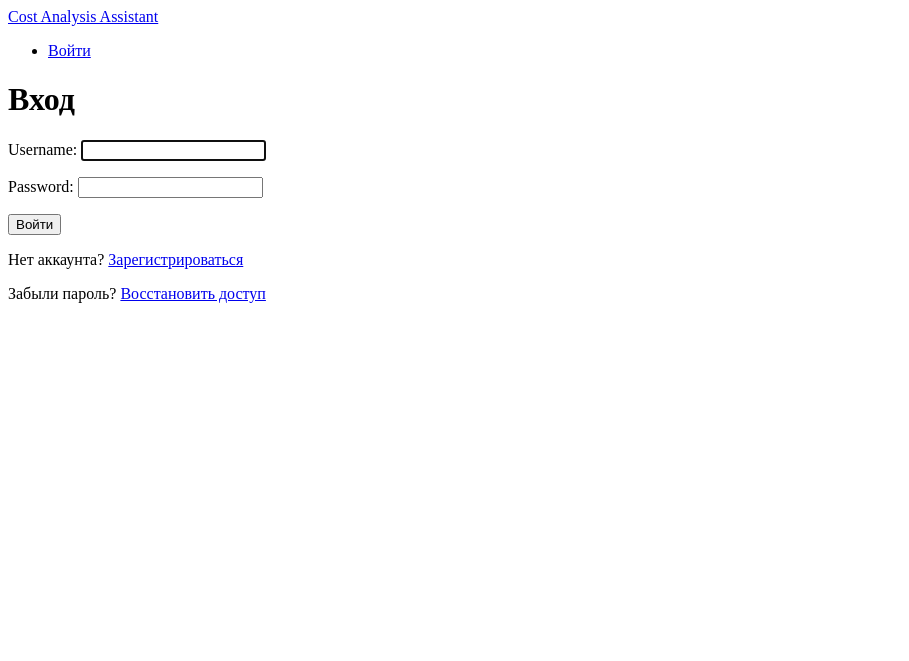
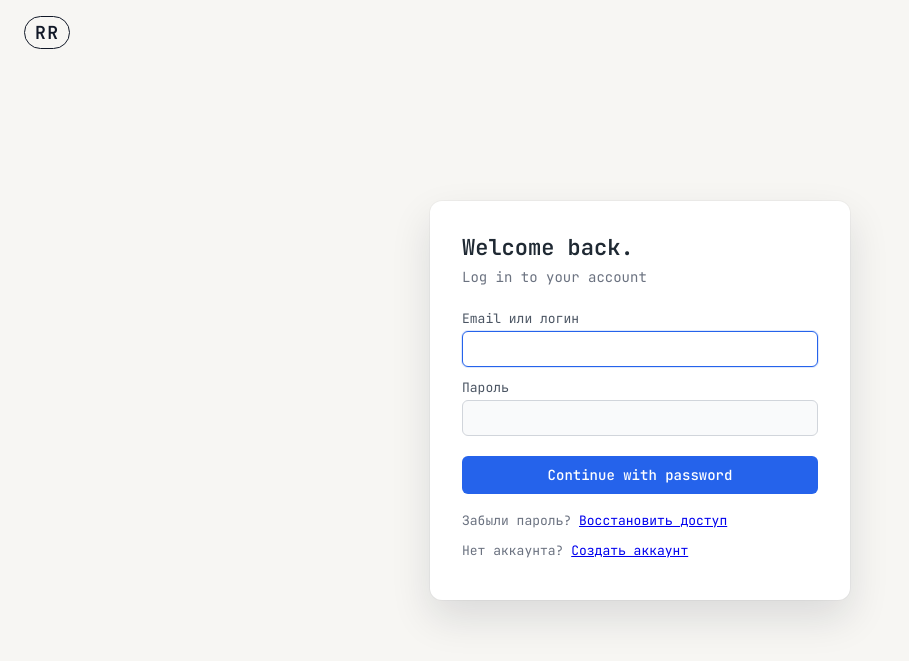
Before and after one commit to rrshafikov/cost-analysis-assistant, a Django app: page /login/ in a window 1280 px wide. Shown: the top 661 px of the page, without its empty margins (0-909 px from the left). Run offline with Django 4.2, Linux system fonts and the light colour scheme.

Commit message:
feat: style login page in Notion-like design

```diff
--- /dev/null
+++ b/accounts/templatetags/form_tags.py
@@ -0,0 +1,8 @@
+from django import template
+
+register = template.Library()
+
+
+@register.filter(name="add_class")
+def add_class(field, css_class):
+    return field.as_widget(attrs={"class": css_class})
--- /dev/null
+++ b/static/css/auth_login.css
@@ -0,0 +1,9 @@
+/* Специфичные настройки для страницы входа */
+.auth-title-login {
+    /* можно что-то переопределить при желании */
+}
+
+.auth-subtitle-login {
+    /* оставим пустым, но файл есть, чтобы выполнить требование
+       "отдельный файл для отдельной страницы" */
+}
--- a/templates/accounts/login.html
+++ b/templates/accounts/login.html
@@ -1,22 +1,50 @@
-{% extends "base.html" %}
+{% extends "base_auth.html" %}
+{% load static %}
+{% load form_tags %}
 {% block title %}Вход{% endblock %}
 
+{% block extra_css %}
+<link rel="stylesheet" href="{% static 'css/auth_login.css' %}">
+{% endblock %}
+
 {% block content %}
-<h1>Вход</h1>
+<div class="auth-card">
+    <div class="auth-card-header">
+        <h1 class="auth-title auth-title-login">Welcome back.</h1>
+        <p class="auth-subtitle auth-subtitle-login">Log in to your account</p>
+    </div>
 
-<form method="post">
-    {% csrf_token %}
-    {{ form.as_p }}
-    <button type="submit">Войти</button>
-</form>
+    {% if form.errors %}
+        <div class="auth-errors">
+            Проверьте правильность введённых данных.
+        </div>
+    {% endif %}
 
-<p>
-    Нет аккаунта?
-    <a href="{% url 'register' %}">Зарегистрироваться</a>
-</p>
+    <form method="post" class="auth-form">
+        {% csrf_token %}
 
-<p>
-    Забыли пароль?
-    <a href="{% url 'password_reset' %}">Восстановить доступ</a>
-</p>
+        <div class="auth-field">
+            <label class="auth-label" for="id_username">Email или логин</label>
+            {{ form.username|add_class:"auth-input" }}
+        </div>
+
+        <div class="auth-field">
+            <label class="auth-label" for="id_password">Пароль</label>
+            {{ form.password|add_class:"auth-input" }}
+        </div>
+
+        <button type="submit" class="auth-button">Continue with password</button>
+    </form>
+
+    <div class="auth-links">
+        <p>
+            Забыли пароль?
+            <a href="{% url 'password_reset' %}">Восстановить доступ</a>
+        </p>
+        <p>
+            Нет аккаунта?
+            <a href="{% url 'register' %}">Создать аккаунт</a>
+        </p>
+    </div>
+</div>
 {% endblock %}
```
Also changed, not shown: accounts/templatetags/__init__.py (added).
